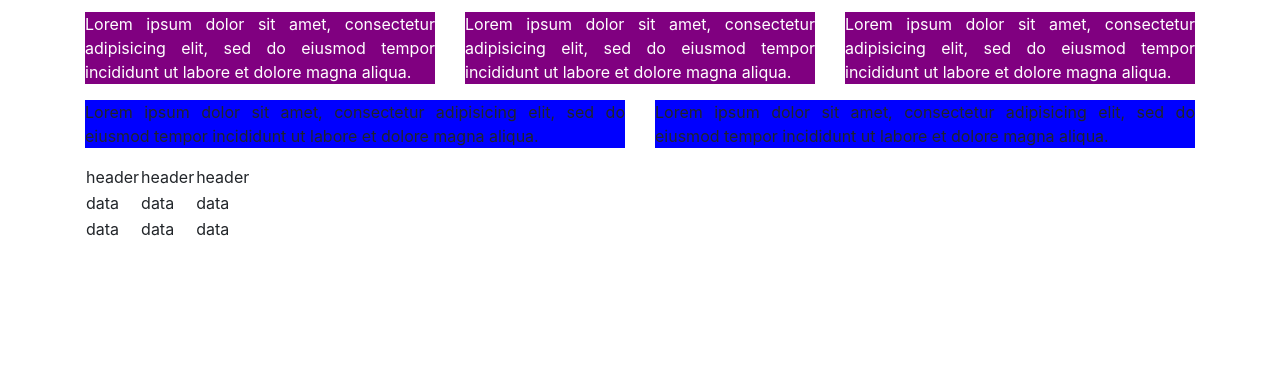
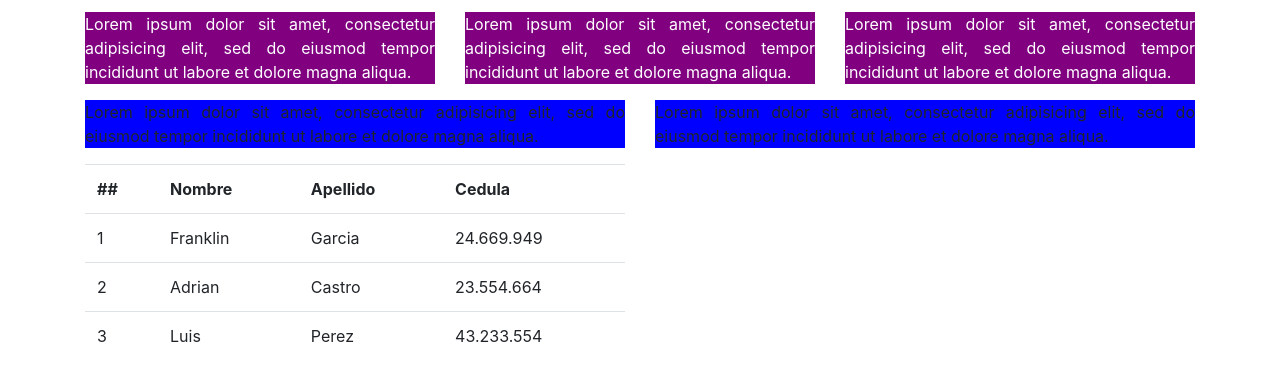
Before and after one commit to Franklinrgarciat/clasesonline, a PHP site: page /bootstrap/index.php in a window 1280 px wide. Shown: the part 252-633 px from the top of the page. Run offline with PHP 8.4, Linux system fonts and the light colour scheme.

Commit message:
cambiando

```diff
--- a/bootstrap/index.php
+++ b/bootstrap/index.php
@@ -65,23 +65,32 @@
     </div>
   </div>
   <div class="row">
-    <div class="col">
-    <table>
+    <div class="col-md-6">
+    <table class="table" class="table-bordered">
 
         <tr>
-          <td>header</<td>
-            <td>header</<td>
-              <td>header</<td>
+          <th>##</<th>
+            <th>Nombre</<th>
+              <th>Apellido</<th>
+                <th>Cedula</<th>
         </tr>
         <tr>
-          <td>data</td>
-          <td>data</td>
-          <td>data</td>
+          <td>1</td>
+          <td>Franklin</td>
+          <td>Garcia</td>
+          <td>24.669.949</td>
         </tr>
        <tr>
-          <td>data</td>
-          <td>data</td>
-          <td>data</td>
+          <td>2</td>
+          <td>Adrian</td>
+          <td>Castro</td>
+          <td>23.554.664</td>
+        </tr>
+        <tr>
+          <td>3</td>
+          <td>Luis</td>
+          <td>Perez</td>
+          <td>43.233.554</td>
         </tr>
     </table>
   </div>
```
